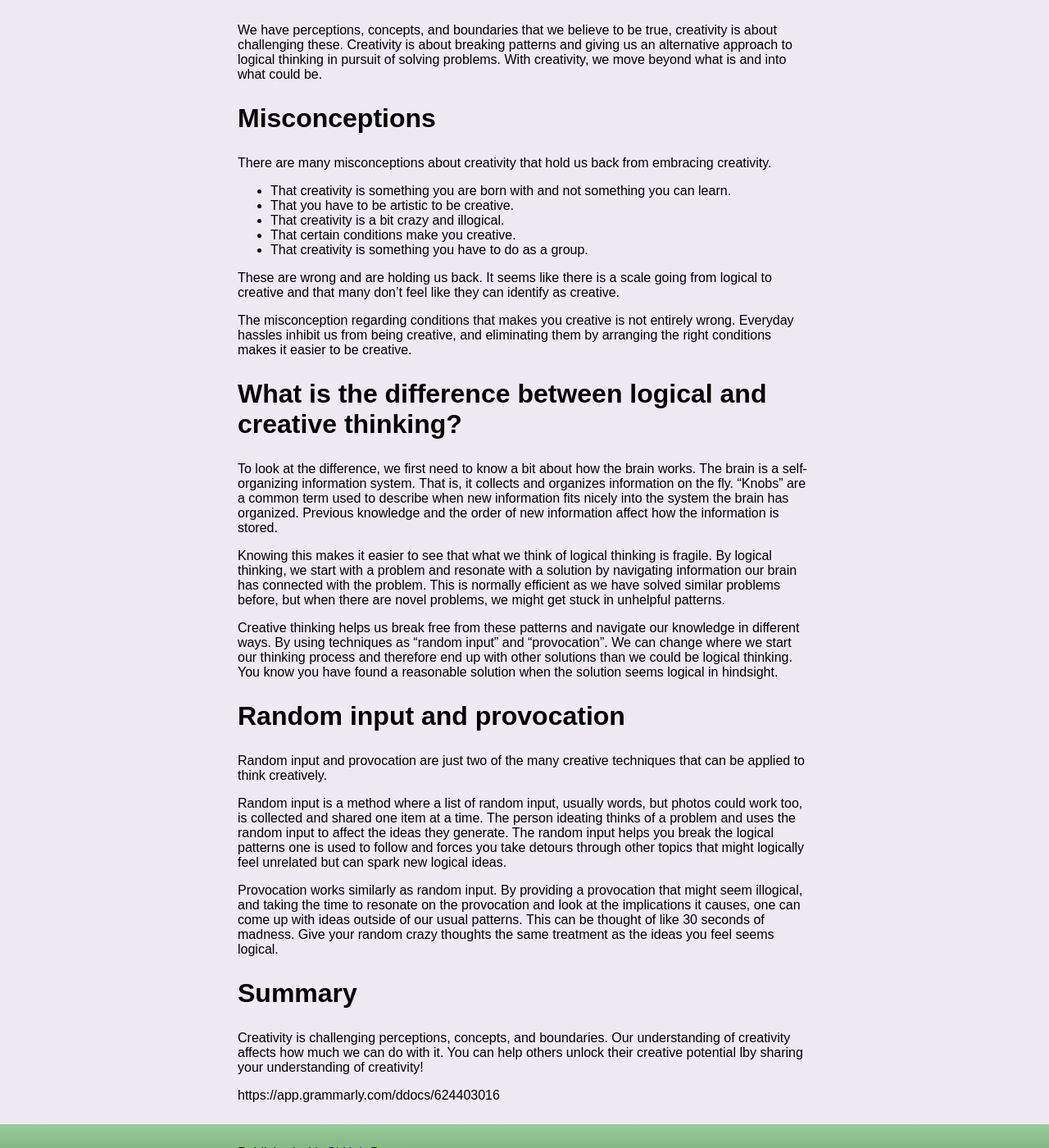
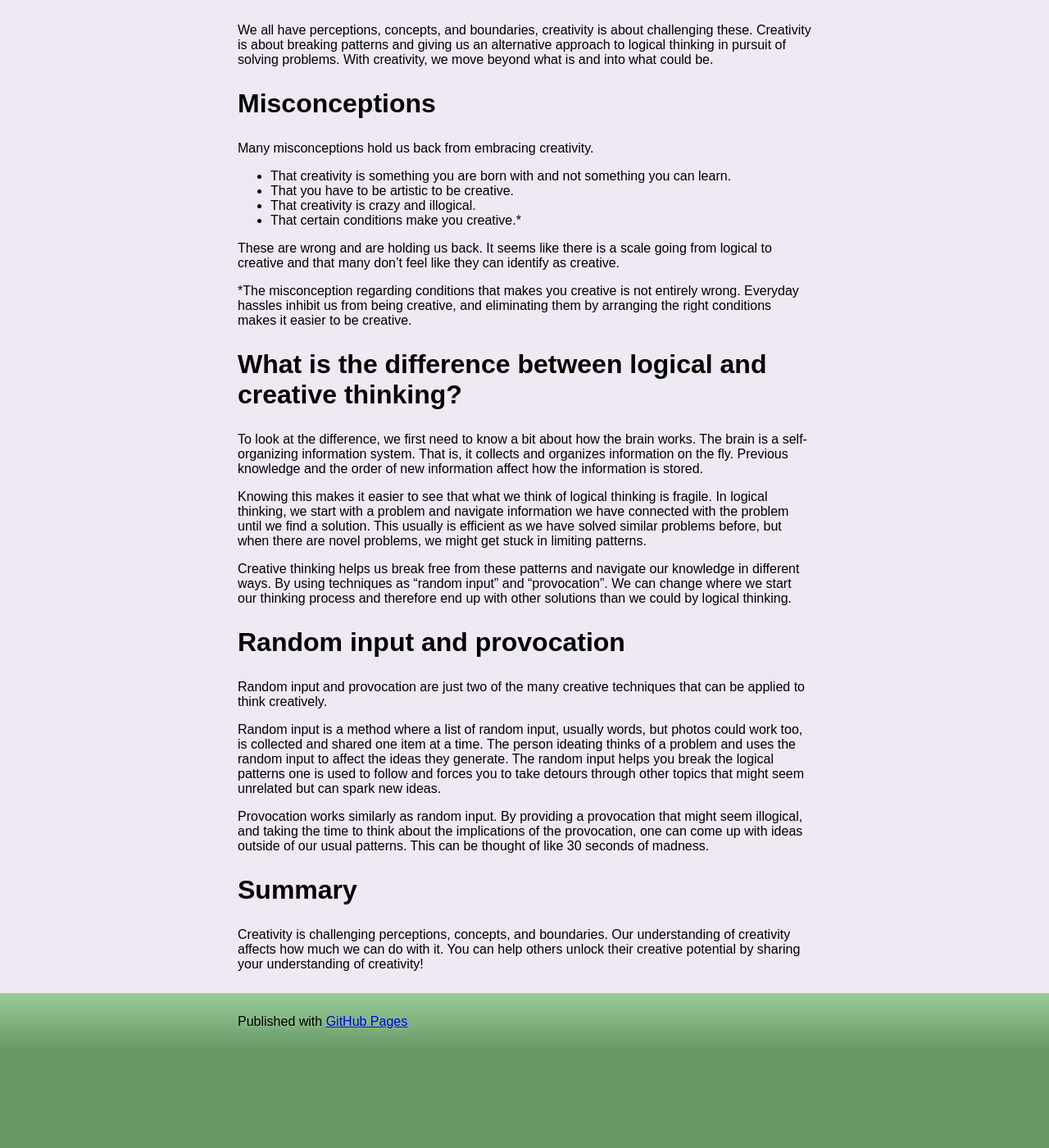
Before and after one commit to dagfs/dagfs.github.io, a Jekyll site: the page built from artikler/jul/serious-creativity/index.md, in a window 1280 px wide and 1400 px high, scrolled down 464 px. Shown: the whole window at 82% size. Built offline with Jekyll 4.4.1, drawn with Linux system fonts in a browser that asks for light colours; our own code applies the rules of GitHub Pages for plain Markdown files; after the commit the page ends 1745 px from its top, so only the background shows below that.

Commit message:
Update index.md

```diff
--- a/artikler/jul/serious-creativity/index.md
+++ b/artikler/jul/serious-creativity/index.md
@@ -3,39 +3,35 @@
 Edward De Bono has researched creativity for more than 50 years and collected his knowledge in the book *Serious creativity*. This article is a summary of some of the key points as I have come to understand them.
 
 ## What is creativity?
-We have perceptions, concepts, and boundaries that we believe to be true, creativity is about challenging these. Creativity is about breaking patterns and giving us an alternative approach to logical thinking in pursuit of solving problems. With creativity, we move beyond what is and into what could be.
+We all have perceptions, concepts, and boundaries, creativity is about challenging these. Creativity is about breaking patterns and giving us an alternative approach to logical thinking in pursuit of solving problems. With creativity, we move beyond what is and into what could be.
 
 ## Misconceptions
-There are many misconceptions about creativity that hold us back from embracing creativity.
+Many misconceptions hold us back from embracing creativity.
 - That creativity is something you are born with and not something you can learn.
 - That you have to be artistic to be creative.
-- That creativity is a bit crazy and illogical.
-- That certain conditions make you creative.
-- That creativity is something you have to do as a group.
+- That creativity is crazy and illogical.
+- That certain conditions make you creative.*
 
 These are wrong and are holding us back. It seems like there is a scale going from logical to creative and that many don't feel like they can identify as creative.
 
-The misconception regarding conditions that makes you creative is not entirely wrong. Everyday hassles inhibit us from being creative, and eliminating them by arranging the right conditions makes it easier to be creative.
+*The misconception regarding conditions that makes you creative is not entirely wrong. Everyday hassles inhibit us from being creative, and eliminating them by arranging the right conditions makes it easier to be creative.
 
 
 ## What is the difference between logical and creative thinking?
 To look at the difference, we first need to know a bit about how the brain works.
-The brain is a self-organizing information system. That is, it collects and organizes information on the fly. "Knobs" are a common term used to describe when new information fits nicely into the system the brain has organized. Previous knowledge and the order of new information affect how the information is stored.
+The brain is a self-organizing information system. That is, it collects and organizes information on the fly. Previous knowledge and the order of new information affect how the information is stored.
 
-Knowing this makes it easier to see that what we think of logical thinking is fragile. By logical thinking, we start with a problem and resonate with a solution by navigating information our brain has connected with the problem. This is normally efficient as we have solved similar problems before, but when there are novel problems, we might get stuck in unhelpful patterns.
+Knowing this makes it easier to see that what we think of logical thinking is fragile. In logical thinking, we start with a problem and navigate information we have connected with the problem until we find a solution. This usually is efficient as we have solved similar problems before, but when there are novel problems, we might get stuck in limiting patterns.
 
-Creative thinking helps us break free from these patterns and navigate our knowledge in different ways. By using techniques as "random input" and "provocation". We can change where we start our thinking process and therefore end up with other solutions than we could be logical thinking. You know you have found a reasonable solution when the solution seems logical in hindsight.
+Creative thinking helps us break free from these patterns and navigate our knowledge in different ways. By using techniques as "random input" and "provocation". We can change where we start our thinking process and therefore end up with other solutions than we could by logical thinking.
 
 
 ## Random input and provocation
 Random input and provocation are just two of the many creative techniques that can be applied to think creatively.
 
-Random input is a method where a list of random input, usually words, but photos could work too, is collected and shared one item at a time. The person ideating thinks of a problem and uses the random input to affect the ideas they generate. The random input helps you break the logical patterns one is used to follow and forces you take detours through other topics that might logically feel unrelated but can spark new logical ideas.
+Random input is a method where a list of random input, usually words, but photos could work too, is collected and shared one item at a time. The person ideating thinks of a problem and uses the random input to affect the ideas they generate. The random input helps you break the logical patterns one is used to follow and forces you to take detours through other topics that might seem unrelated but can spark new ideas.
 
-Provocation works similarly as random input. By providing a provocation that might seem illogical, and taking the time to resonate on the provocation and look at the implications it causes, one can come up with ideas outside of our usual patterns. This can be thought of like 30 seconds of madness. Give your random crazy thoughts the same treatment as the ideas you feel seems logical.
+Provocation works similarly as random input. By providing a provocation that might seem illogical, and taking the time to think about the implications of the provocation, one can come up with ideas outside of our usual patterns. This can be thought of like 30 seconds of madness.
 
 ## Summary
-Creativity is challenging perceptions, concepts, and boundaries. Our understanding of creativity affects how much we can do with it. You can help others unlock their creative potential lby sharing your understanding of creativity!
-
-
-https://app.grammarly.com/ddocs/624403016
+Creativity is challenging perceptions, concepts, and boundaries. Our understanding of creativity affects how much we can do with it. You can help others unlock their creative potential by sharing your understanding of creativity!
```
